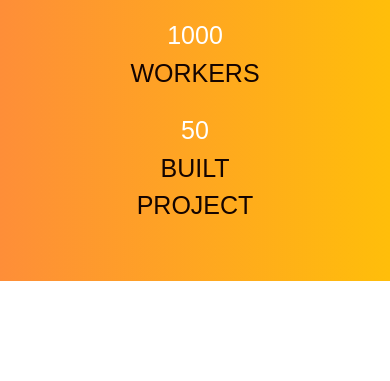
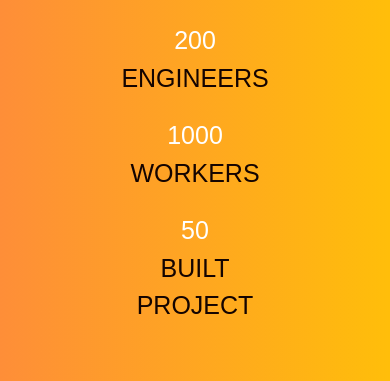
Before and after one commit to Elsayed23/Steel-company, a plain HTML site: page index.html in a window 390 px wide. Shown: the part 563-944 px from the top of the page. Before the commit the page ends 844 px from the top, so only its background shows below. Drawn offline with Linux system fonts and the light colour scheme.

Commit message:
Update S.css

```diff
--- a/css/S.css
+++ b/css/S.css
@@ -248,7 +248,7 @@ li:hover {
         font-size: 40px;
     }
     .content {
-        height: calc(100% - 200px);
+        height: 100%;
     }
     li {
         font-size: 17px;
```
